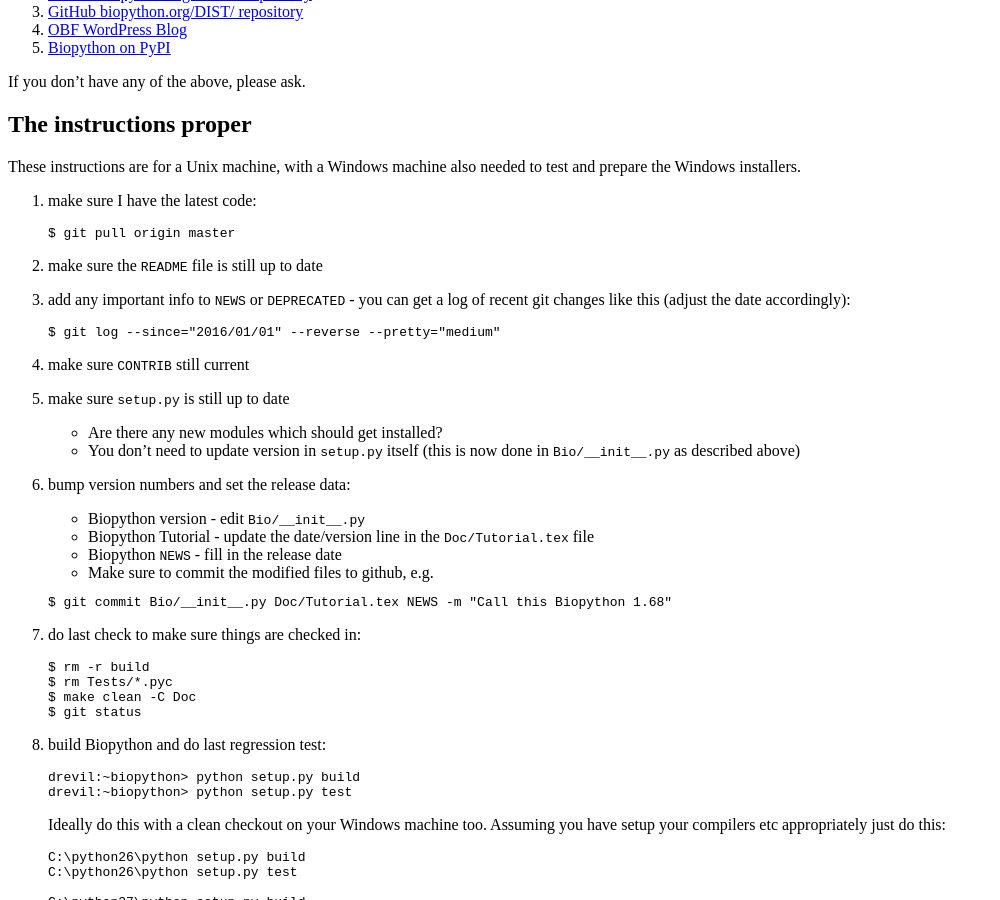
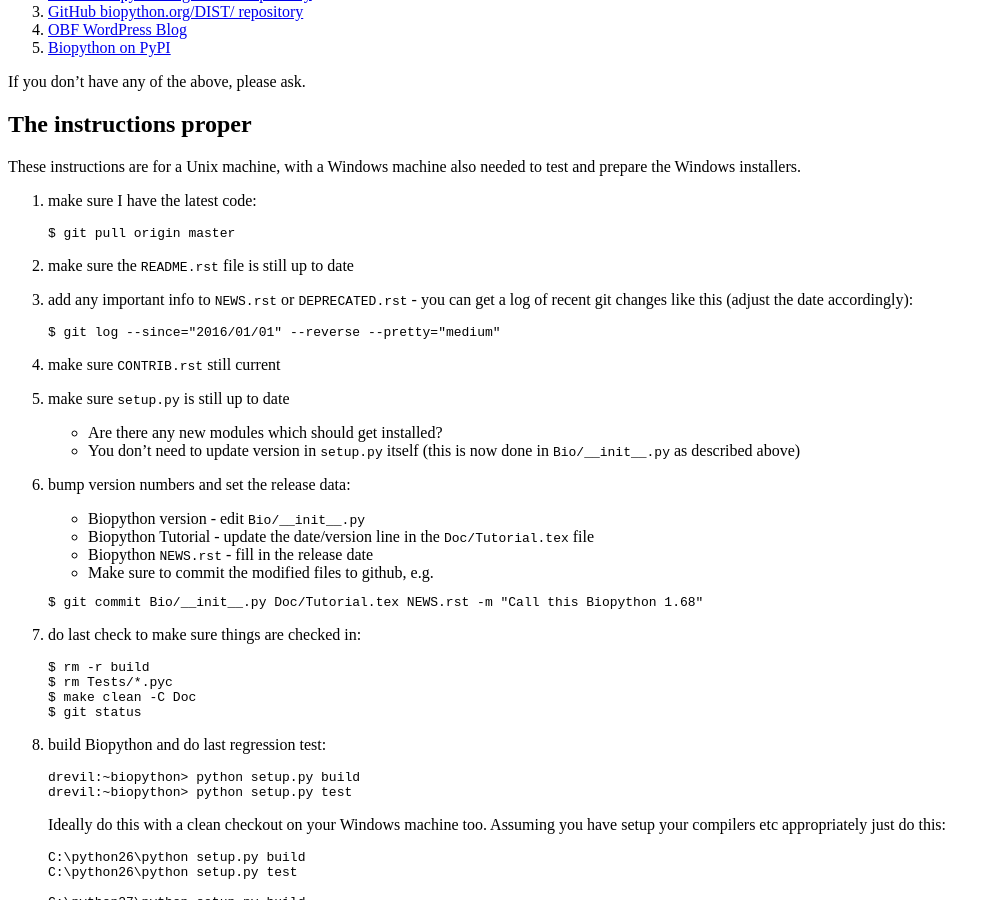
Before and after one commit to biopython/biopython.github.io, a Jekyll site: the page built from wiki/Building_a_release.md, in a window 1280 px wide and 900 px high, scrolled down 356 px. Shown: the whole window, without its empty margins (0-1000 px from the left). Built offline with Jekyll 4.4.1, drawn with Linux system fonts in a browser that asks for light colours.

Commit message:
Various files now have .rst extension

````diff
--- a/wiki/Building_a_release.md
+++ b/wiki/Building_a_release.md
@@ -32,16 +32,16 @@ needed to test and prepare the Windows installers.
    $ git pull origin master
    ```
 
-2. make sure the `README` file is still up to date
+2. make sure the `README.rst` file is still up to date
 
-3. add any important info to `NEWS` or `DEPRECATED` - you can get a
+3. add any important info to `NEWS.rst` or `DEPRECATED.rst` - you can get a
    log of recent git changes like this (adjust the date accordingly):
 
    ``` bash
    $ git log --since="2016/01/01" --reverse --pretty="medium"
    ```
 
-4. make sure `CONTRIB` still current
+4. make sure `CONTRIB.rst` still current
 
 5. make sure `setup.py` is still up to date
 
@@ -54,11 +54,11 @@ needed to test and prepare the Windows installers.
    - Biopython version - edit `Bio/__init__.py`
    - Biopython Tutorial - update the date/version line in the
      `Doc/Tutorial.tex` file
-   - Biopython `NEWS` - fill in the release date
+   - Biopython `NEWS.rst` - fill in the release date
    - Make sure to commit the modified files to github, e.g.
 
    ``` bash
-   $ git commit Bio/__init__.py Doc/Tutorial.tex NEWS -m "Call this Biopython 1.68"
+   $ git commit Bio/__init__.py Doc/Tutorial.tex NEWS.rst -m "Call this Biopython 1.68"
    ```
 
 7. do last check to make sure things are checked in:
````
